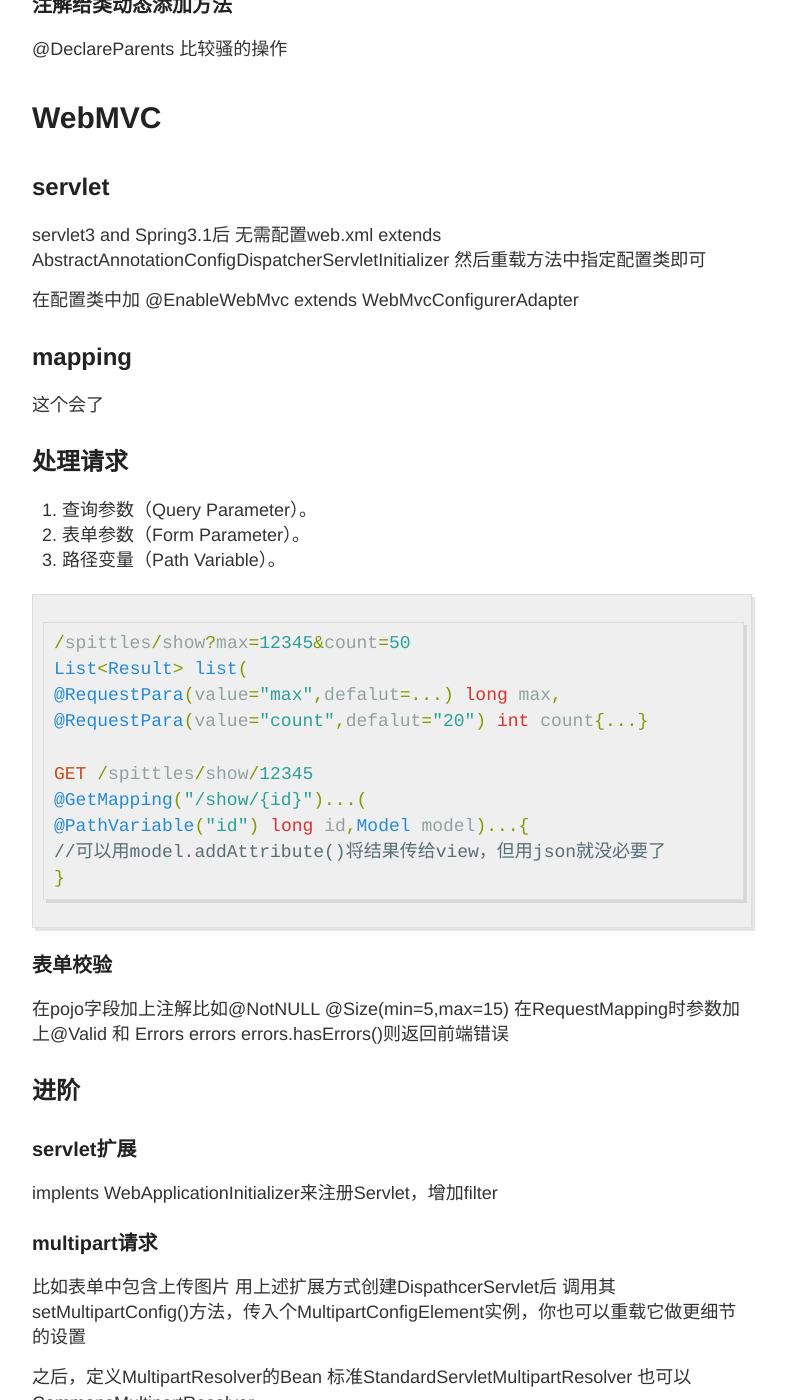
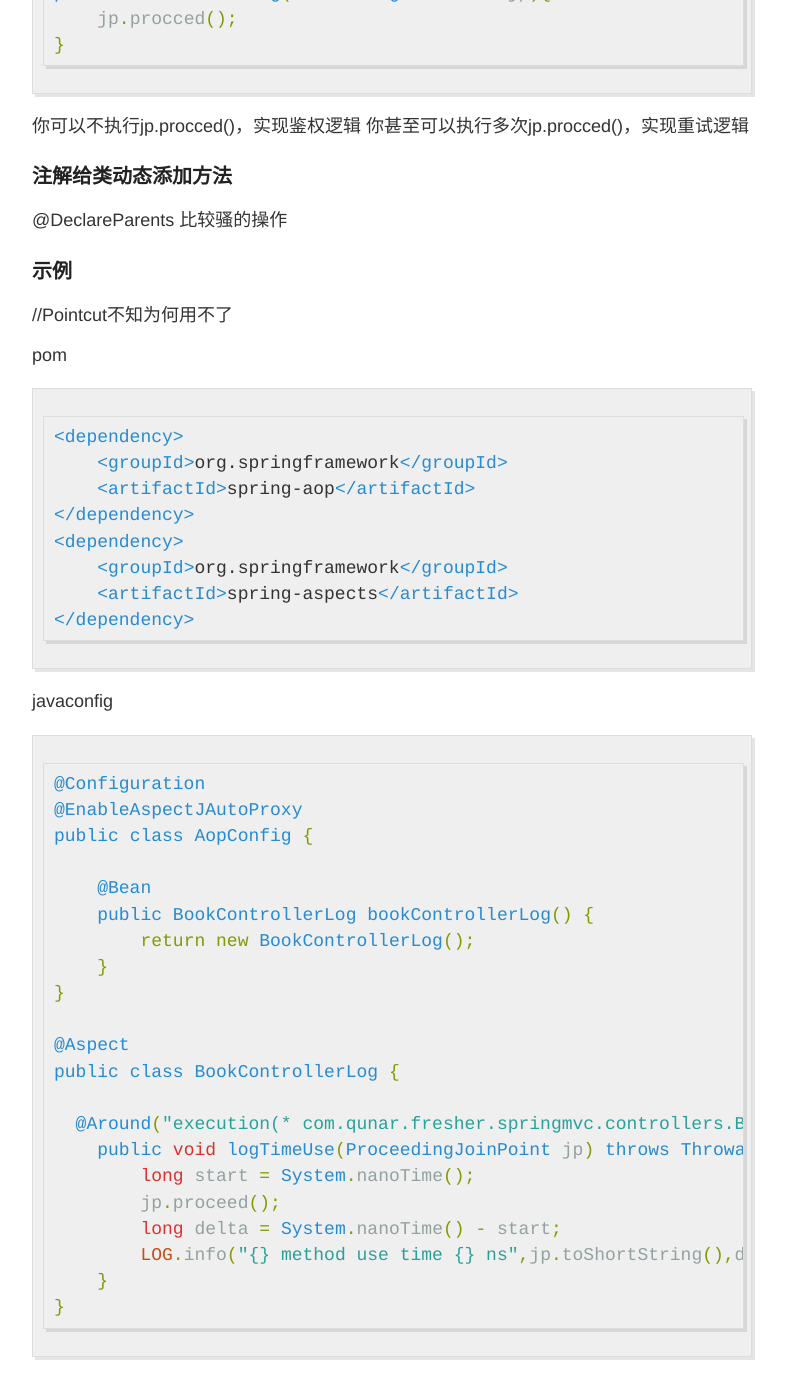
Before and after one commit to VendaCino/VendaCino.github.io, a Jekyll site: the page built from _posts/2019-08-17-Spring笔记.md, in a window 1280 px wide and 1400 px high, scrolled down 4034 px. Shown: the whole window, without its empty margins (248-1034 px from the left). Built offline with Jekyll 4.4.1, drawn with Linux system fonts in a browser that asks for light colours; some of the changed text lies outside the part shown.

Commit message:
修改Spring笔记

````diff
--- a/_posts/2019-08-17-Spring笔记.md
+++ b/_posts/2019-08-17-Spring笔记.md
@@ -4,6 +4,11 @@
 layout: post
 title: 2019-08-17 Spring笔记
 ---
+# 获取上下文(spring context)
+1. FileSystemXmlApplicationContext
+2. ClassPathXmlApplicationContext
+3. AnnotationConfigApplicationContext
+
 
 # Bean装配
 ## 自动装配
@@ -128,6 +133,47 @@
 
 ### 注解给类动态添加方法
 @DeclareParents 比较骚的操作
+
+### 示例
+
+//Pointcut不知为何用不了
+
+pom
+```xml
+<dependency>
+    <groupId>org.springframework</groupId>
+    <artifactId>spring-aop</artifactId>
+</dependency>
+<dependency>
+    <groupId>org.springframework</groupId>
+    <artifactId>spring-aspects</artifactId>
+</dependency>
+```
+
+javaconfig
+```java
+@Configuration
+@EnableAspectJAutoProxy
+public class AopConfig {
+
+    @Bean
+    public BookControllerLog bookControllerLog() {
+        return new BookControllerLog();
+    }
+}
+
+@Aspect
+public class BookControllerLog {
+
+  @Around("execution(* com.qunar.fresher.springmvc.controllers.BookContorller.*(..))")
+    public void logTimeUse(ProceedingJoinPoint jp) throws Throwable {
+        long start = System.nanoTime();
+        jp.proceed();
+        long delta = System.nanoTime() - start;
+        LOG.info("{} method use time {} ns",jp.toShortString(),delta);
+    }
+}
+```
 
 
 # WebMVC
````
